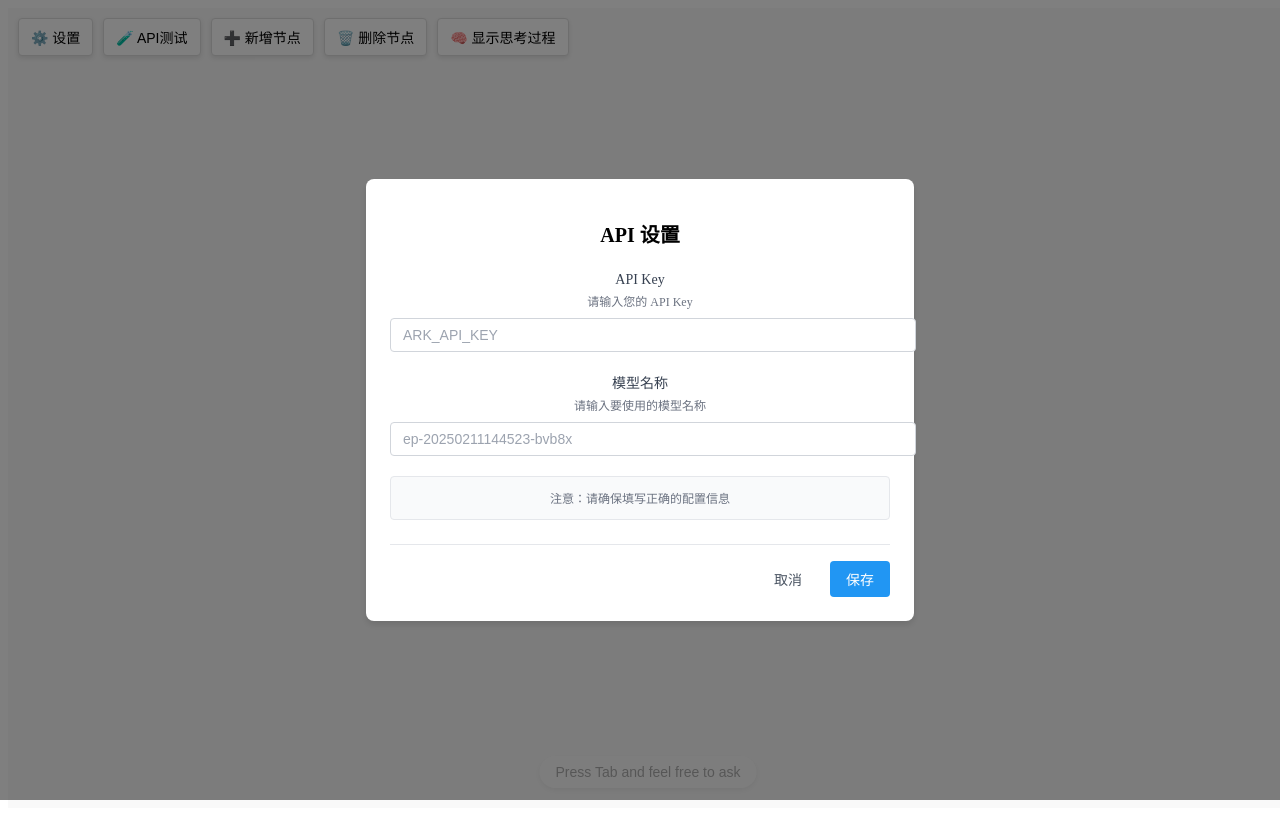
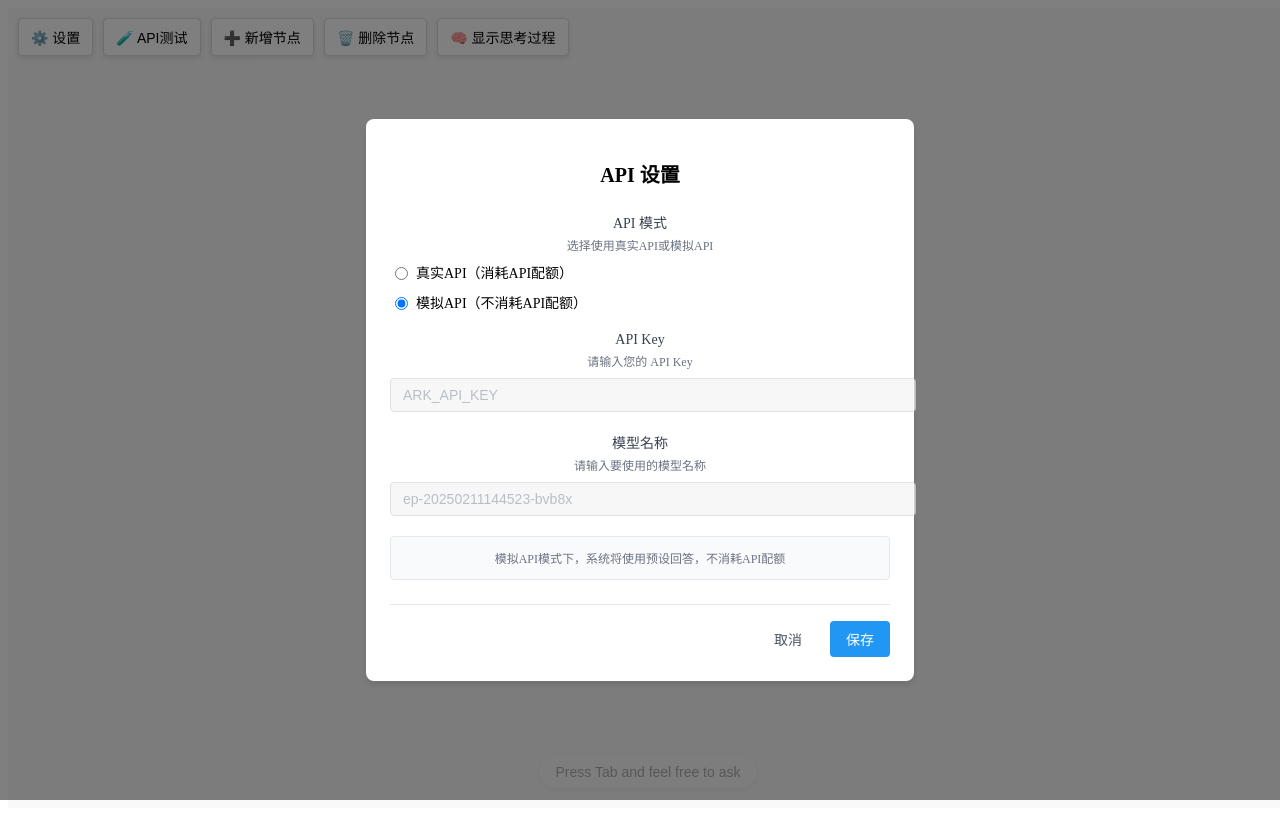
Before and after one commit to Tractor1928/Ai-mind-map, a React (Create React App) app: page / in a window 1280 px wide. Both pictures are taken after a click on the button "⚙️ 设置". Built offline with nearby package versions, Linux system fonts and the light colour scheme.

Commit message:
默认使用模拟api，设置中增加切换按钮

```diff
--- a/src/components/ApiTest/ApiTestPanel.tsx
+++ b/src/components/ApiTest/ApiTestPanel.tsx
@@ -52,6 +52,13 @@ export const ApiTestPanel: React.FC = () => {
   // 组件挂载时检查连接
   useEffect(() => {
     checkConnection();
+
+    // 添加提示信息
+    if (apiMode === 'mock') {
+      console.info('当前使用模拟API模式，不消耗API配额');
+    } else {
+      console.info('当前使用真实API模式，将消耗API配额');
+    }
   }, [apiMode]);
 
   // 处理表单提交
--- a/src/components/Settings.css
+++ b/src/components/Settings.css
@@ -151,3 +151,27 @@
   opacity: 0.7;
   cursor: not-allowed;
 }
+
+.settings-radio-group {
+  display: flex;
+  flex-direction: column;
+  gap: 10px;
+  margin-top: 8px;
+}
+
+.settings-radio-label {
+  display: flex;
+  align-items: center;
+  cursor: pointer;
+  font-size: 14px;
+}
+
+.settings-radio {
+  margin-right: 8px;
+}
+
+.settings-input:disabled {
+  background-color: #f5f5f5;
+  cursor: not-allowed;
+  opacity: 0.7;
+}
--- a/src/components/Settings.tsx
+++ b/src/components/Settings.tsx
@@ -1,6 +1,8 @@
 import React, { useState, useEffect } from 'react';
 import './Settings.css';
 import { aiService } from '../services/ai';
+import { aiServiceFactory, ApiMode } from '../services/aiServiceFactory';
+import { useAI } from '../hooks/useAI';
 
 interface SettingsProps {
   onClose: () => void;
@@ -9,19 +11,28 @@ interface SettingsProps {
 export const Settings: React.FC<SettingsProps> = ({ onClose }) => {
   const [apiKey, setApiKey] = useState('');
   const [model, setModel] = useState('');
+  const [apiMode, setApiMode] = useState<ApiMode>('mock');
   const [testing, setTesting] = useState(false);
   const [testResult, setTestResult] = useState<boolean | null>(null);
+
+  const { switchApiMode } = useAI();
 
   useEffect(() => {
     const savedApiKey = localStorage.getItem('apiKey');
     const savedModel = localStorage.getItem('model');
+    const savedMode = localStorage.getItem('api_mode') as ApiMode || 'mock';
+
     if (savedApiKey) setApiKey(savedApiKey);
     if (savedModel) setModel(savedModel);
+    setApiMode(savedMode);
   }, []);
 
   const handleSave = async () => {
     localStorage.setItem('apiKey', apiKey.trim());
     localStorage.setItem('model', model.trim());
+
+    // 保存API模式
+    switchApiMode(apiMode);
 
     // 测试连接
     setTesting(true);
@@ -43,6 +54,39 @@ export const Settings: React.FC<SettingsProps> = ({ onClose }) => {
         <div className="settings-content">
           <div className="settings-field">
             <label className="settings-label">
+              API 模式
+              <div className="settings-description">
+                选择使用真实API或模拟API
+              </div>
+            </label>
+            <div className="settings-radio-group">
+              <label className="settings-radio-label">
+                <input
+                  type="radio"
+                  name="apiMode"
+                  value="real"
+                  checked={apiMode === 'real'}
+                  onChange={() => setApiMode('real')}
+                  className="settings-radio"
+                />
+                真实API（消耗API配额）
+              </label>
+              <label className="settings-radio-label">
+                <input
+                  type="radio"
+                  name="apiMode"
+                  value="mock"
+                  checked={apiMode === 'mock'}
+                  onChange={() => setApiMode('mock')}
+                  className="settings-radio"
+                />
+                模拟API（不消耗API配额）
+              </label>
+            </div>
+          </div>
+
+          <div className="settings-field">
+            <label className="settings-label">
               API Key
               <div className="settings-description">
                 请输入您的 API Key
@@ -54,6 +98,7 @@ export const Settings: React.FC<SettingsProps> = ({ onClose }) => {
               onChange={(e) => setApiKey(e.target.value)}
               placeholder="ARK_API_KEY"
               className="settings-input"
+              disabled={apiMode === 'mock'}
             />
           </div>
 
@@ -70,6 +115,7 @@ export const Settings: React.FC<SettingsProps> = ({ onClose }) => {
               onChange={(e) => setModel(e.target.value)}
               placeholder="ep-20250211144523-bvb8x"
               className="settings-input"
+              disabled={apiMode === 'mock'}
             />
           </div>
 
@@ -80,7 +126,9 @@ export const Settings: React.FC<SettingsProps> = ({ onClose }) => {
           )}
 
           <div className="settings-help">
-            注意：请确保填写正确的配置信息
+            {apiMode === 'mock' ?
+              '模拟API模式下，系统将使用预设回答，不消耗API配额' :
+              '请确保填写正确的API Key和模型名称'}
           </div>
         </div>
         <div className="settings-actions">
--- a/src/services/aiServiceFactory.ts
+++ b/src/services/aiServiceFactory.ts
@@ -21,7 +21,8 @@ export interface AIServiceInterface {
  * 根据模式返回相应的AI服务实例
  */
 class AIServiceFactory {
-  private mode: ApiMode = 'real';
+  // 将默认模式改为模拟模式
+  private mode: ApiMode = 'mock';
 
   /**
    * 设置API模式
@@ -30,12 +31,29 @@ class AIServiceFactory {
   setMode(mode: ApiMode): void {
     this.mode = mode;
     console.log(`API模式已切换为: ${mode}`);
+
+    // 将当前模式保存到本地存储，以便在页面刷新后保持设置
+    try {
+      localStorage.setItem('api_mode', mode);
+    } catch (error) {
+      console.warn('无法保存API模式到本地存储', error);
+    }
   }
 
   /**
    * 获取当前API模式
    */
   getMode(): ApiMode {
+    // 尝试从本地存储获取保存的模式
+    try {
+      const savedMode = localStorage.getItem('api_mode') as ApiMode | null;
+      if (savedMode && (savedMode === 'real' || savedMode === 'mock')) {
+        this.mode = savedMode;
+      }
+    } catch (error) {
+      console.warn('无法从本地存储获取API模式', error);
+    }
+
     return this.mode;
   }
 
```
